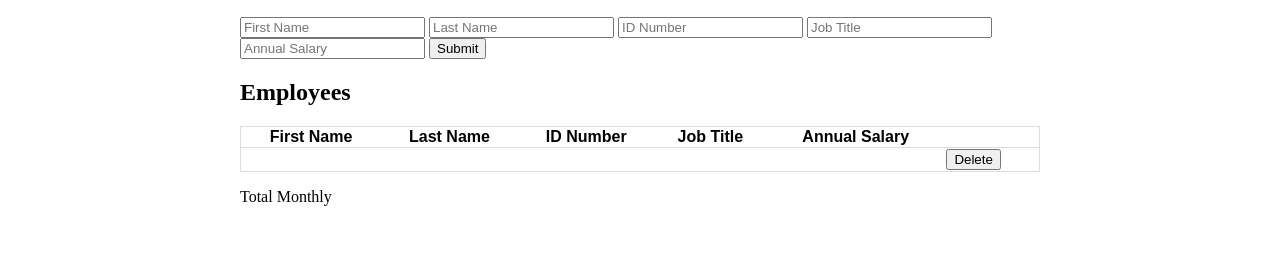
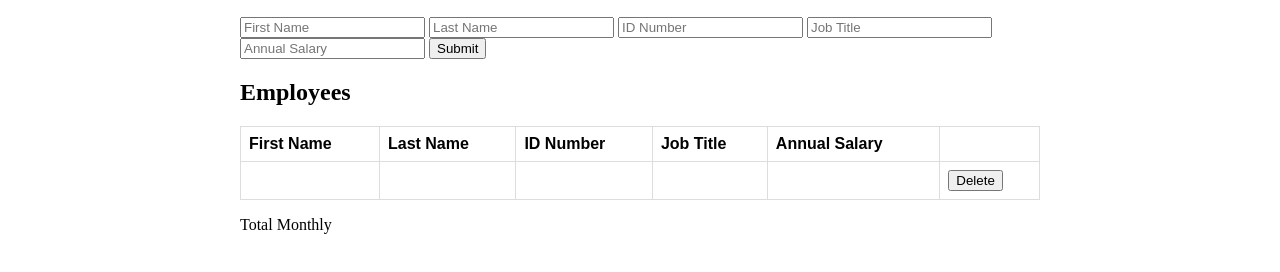
Before and after one commit to Greg-04/weekend-salary-calculator, a website: page index.html in a window 1280 px wide. Shown: the part 110-382 px from the top of the page. Drawn offline with Linux system fonts and the light colour scheme.

Commit message:
completed hmtl code, moving on to JS section

```diff
--- a/index.html
+++ b/index.html
@@ -21,7 +21,7 @@
               <button type="button" onSubmit="submitForm(event)" data-testid="submitButton">Submit</button>
           </form>
           <h2>Employees</h2>
-          <table id="EmployeeTable">
+          <table id="employeeTable">
             <thead id="employeeHeader">
               <tr>
                   <th>First Name</th>
--- a/styles.css
+++ b/styles.css
@@ -1,4 +1,4 @@
-#EmployeeTable {
+#employeeTable {
     font-family: Arial, Helvetica, sans-serif;
     border-collapse: collapse;
     width: 100%;
@@ -15,8 +15,9 @@
     margin: 20px auto;
   }
 
-#employeeHeader,
-#employeeList {
+#employeeTable th,
+#employeeTable td {
     border: 1px solid #ddd;
     padding: 8px;
+    text-align: left;
 }
```
